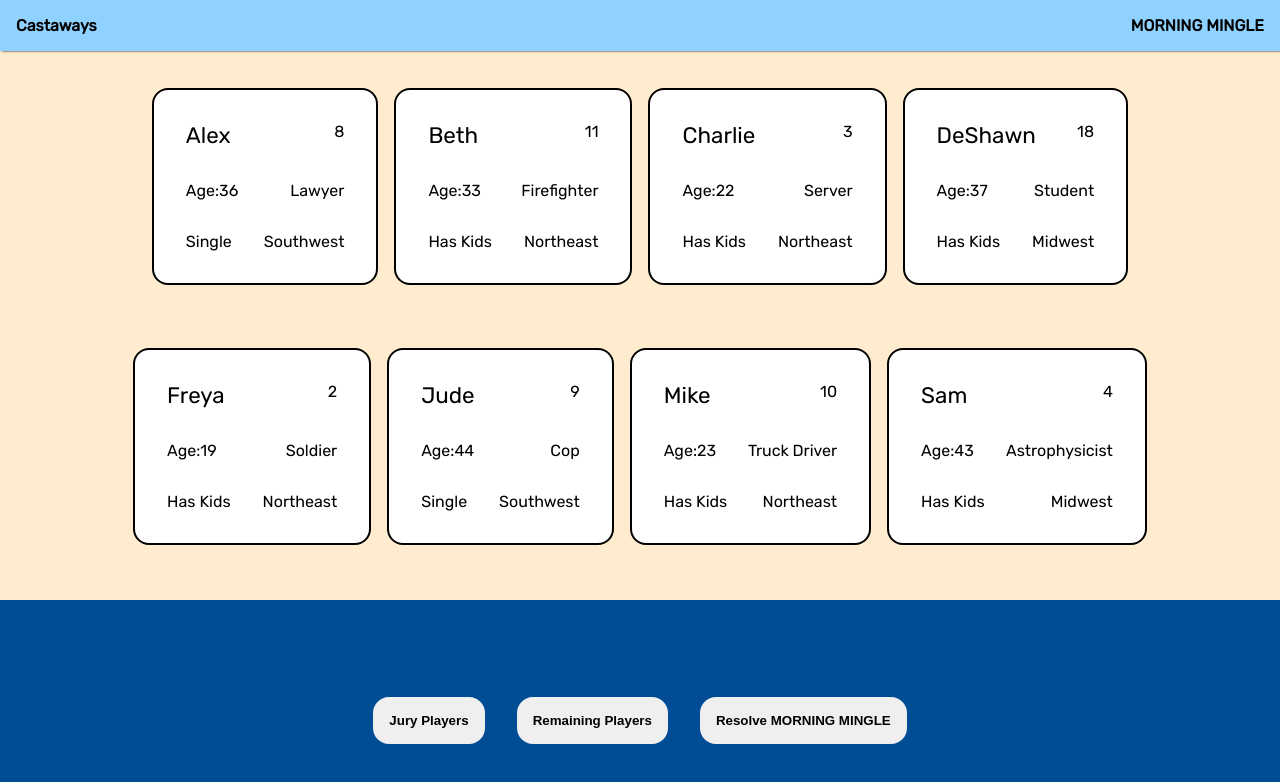
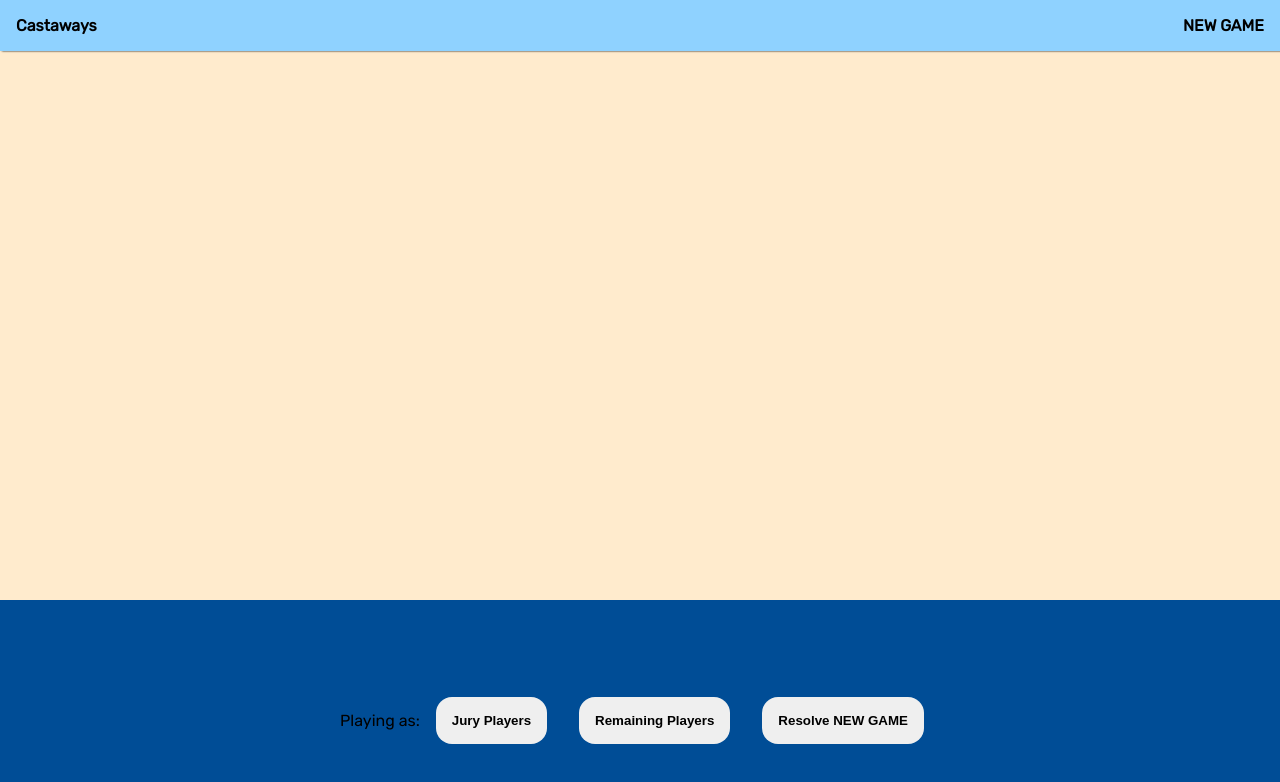
Before and after one commit to mwinser/castaways, a React (Create React App) app: page / in a window 1280 px wide. Shown: the top 782 px of the page. Built offline with nearby package versions, Linux system fonts and the light colour scheme.

Commit message:
added userPlayer

```diff
--- a/src/App.js
+++ b/src/App.js
@@ -12,6 +12,7 @@ function App() {
     playerState,
     juryPlayers,
     isDialogOpen,
+    userPlayer,
     toggleDialog,
     voteOff,
     removePlayer,
@@ -112,7 +113,7 @@ function App() {
         }
       </div>
       <div className="footer">
-
+        <div>Playing as: {userPlayer}</div>
         <button onClick={()=>console.table(juryPlayers.map(juror=>juror.loyalty))}>Jury Players</button>
         <button onClick={()=>console.log(playerState)}>Remaining Players</button>
         <button onClick={()=>handlePhaseEvent()}>Resolve {phase}</button>
--- a/src/Context.js
+++ b/src/Context.js
@@ -5,15 +5,20 @@ import {onePlayerEvents, twoPlayerEvents, stayedAtCamp, leftCamp} from './random
 const Context = React.createContext(null)
 
 function ContextProvider ({children}) {
-    const playerData = NewGame(8)
+    const playerData = []
     const [isDialogOpen, setIsDialogOpen] = useState(false)
     const [juryPlayers, setJuryPlayers] = useState([])
-    const [playerState, dispatch] = useReducer(playersReducer, playerData || [])
+    const [userPlayer, setUserPlayer] = useState("")
+    const [playerState, dispatch] = useReducer(playersReducer, playerData)
+
 
     function playersReducer(playerState, action){
         switch (action.type) {
             case 'NEW_GAME':
-                return NewGame(action.payload)
+                const incomingCast = NewGame(action.payload)
+                const randoCastaway = incomingCast[~~(Math.random()*incomingCast.length)].name
+                setUserPlayer(randoCastaway)
+                return incomingCast
             case 'REMOVE_PLAYER':
                 return [...playerState.filter((player)=>player.name!==action.payload)];
             case 'REMOVE_ALL_IDOLS':
@@ -208,6 +213,7 @@ function ContextProvider ({children}) {
                 playerState,
                 juryPlayers,
                 isDialogOpen,
+                userPlayer,
                 toggleDialog,
                 voteOff,
                 setPlayerIdol,
--- a/src/PhaseManager.js
+++ b/src/PhaseManager.js
@@ -5,7 +5,7 @@ import { Context } from './Context'
 
 function PhaseManager(){
     const {playerState} = useContext(Context)
-    const [phase, setPhase] = useState('MORNING MINGLE')
+    const [phase, setPhase] = useState('NEW GAME')
 
     function advancePhase(){
         switch(phase){
```
